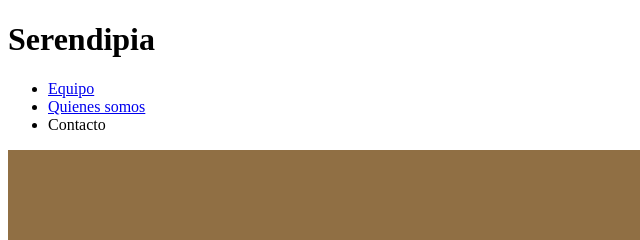
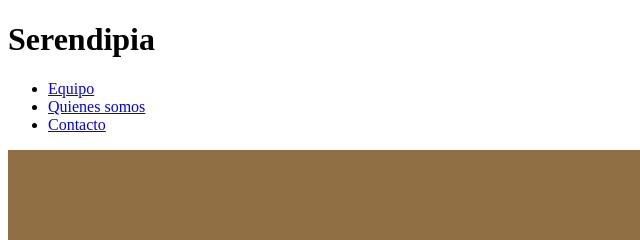
Before and after one commit to Adalab/project-promo-o-module-1-team-5, a plain HTML site: page index.html in a window 1280 px wide. Shown: the top 240 px of the page, 0-640 px from the left. Drawn offline with Linux system fonts and the light colour scheme.

Commit message:
corrección link contacto en el header

```diff
--- a/index.html
+++ b/index.html
@@ -16,7 +16,7 @@
         <ul>
           <li><a href="./index.html#team-section">Equipo</a></li>
           <li><a href=".index.html#aboutus">Quienes somos</a></li>
-          <li><a href="./contact.html" target="_blank"></a>Contacto</li>
+          <li><a href="./contact.html" target="_blank">Contacto</a></li>
         </ul>
       </nav>
       <!--Imagen portada en html o en css? En header o en main?-->
```
